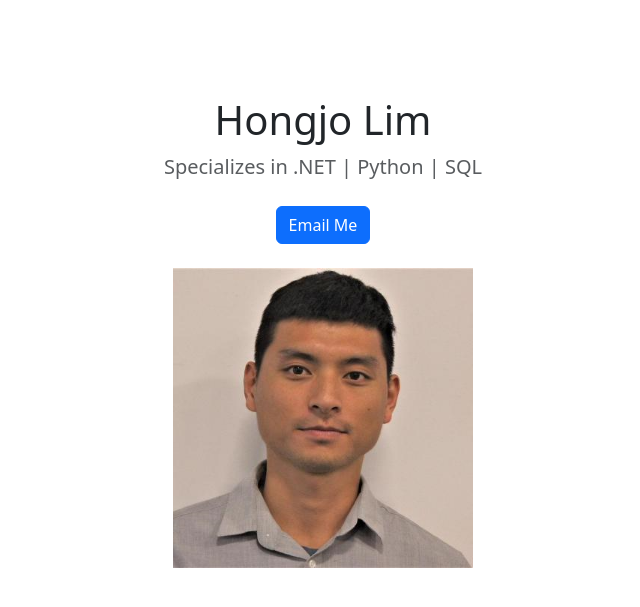
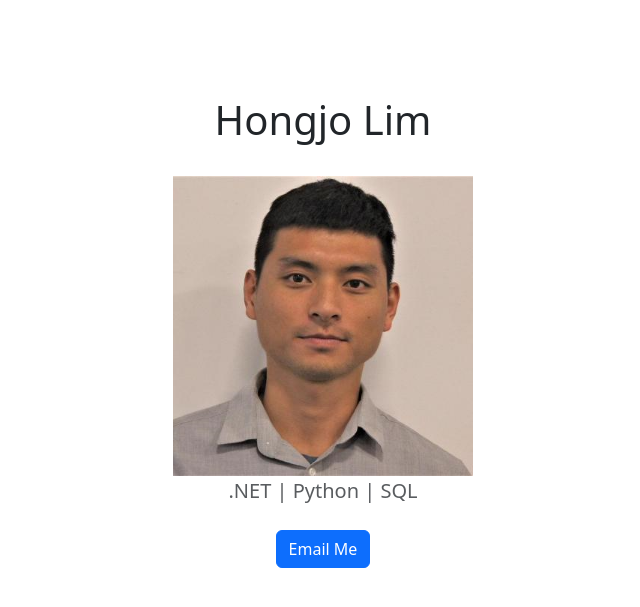
Before and after one commit to HongjoLim/Profile, a Django app: page / in a window 1280 px wide. Shown: the top 607 px of the page, without its empty margins (317-957 px from the left). Run offline with Django 4.2, Linux system fonts and the light colour scheme; data that the repository does not hold is empty.

Commit message:
Rearranged index.html

```diff
--- a/portfoilo/jobs/templates/jobs/index.html
+++ b/portfoilo/jobs/templates/jobs/index.html
@@ -81,11 +81,12 @@
             <div class="row py-lg-5">
             <div class="col-lg-6 col-md-8 mx-auto">
                 <h1 class="fw-light">Hongjo Lim</h1>
-                <p class="lead text-muted">Specializes in .NET | Python | SQL</p>
+                <br>
+                <img src="{% static 'profile_pic.png' %}" height="300"></img>
+                <p class="lead text-muted">.NET | Python | SQL</p>
                 <p>
                 <a href="mailto:hongjo1988@gmail.com" class="btn btn-primary my-2">Email Me</a>
                 </p>
-                <img src="{% static 'profile_pic.png' %}" height="300"></img>
             </div>
             </div>
         </section>
```
